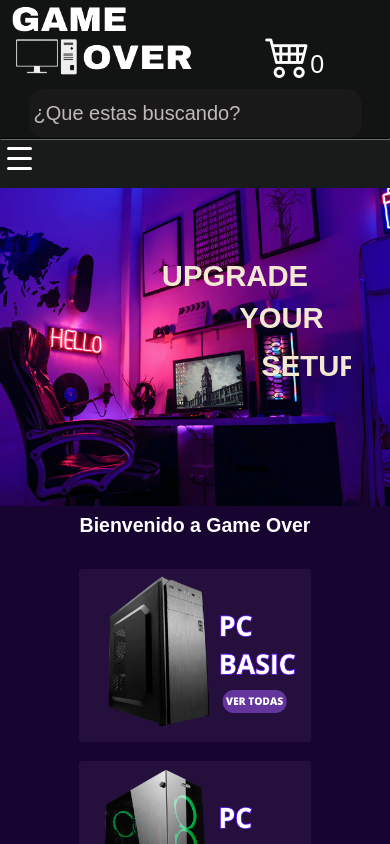
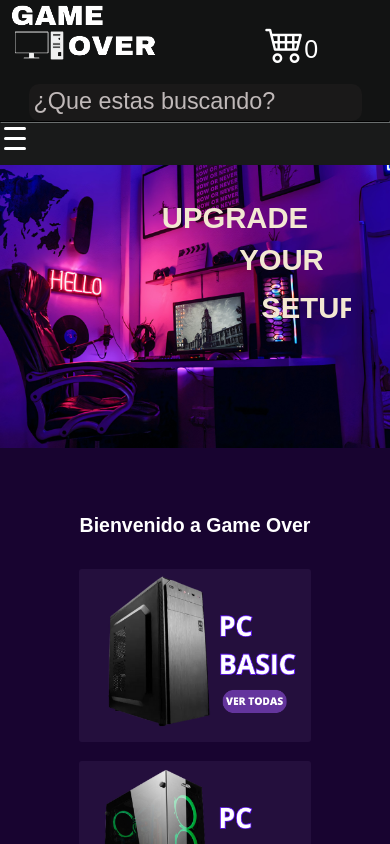
Before and after one commit to RivasLucio/Proyecto-GameOver, a React (Vite) app: page / in a window 390 px wide. Shown: the top 844 px of the page. Built offline with nearby package versions, Linux system fonts and the light colour scheme; no server answers.

Commit message:
se termina proyecto

```diff
--- a/src/components/BurguerButton/BurguerButton.css
+++ b/src/components/BurguerButton/BurguerButton.css
@@ -48,3 +48,11 @@
     transform: rotate(-45deg);
     top: 13px;
   }
+
+  @media (max-width:400px) {
+    .nav-icon-5{
+      width: 31px;
+      height: 30px;
+      margin: 2px 2px;
+    }
+  }
--- a/src/components/CartWidget/CartWidget.css
+++ b/src/components/CartWidget/CartWidget.css
@@ -24,4 +24,7 @@
     .navbarCarrito {
       margin-left: 18vw;
     }
+    .navbarCarrito a i{
+      font-size: 10vw;
+    }
   }
--- a/src/components/NavBar/NavBar.css
+++ b/src/components/NavBar/NavBar.css
@@ -93,6 +93,12 @@
   color: #c0b9b9;
   font-size: 1.2vw;
 }
+@media (max-width: 1300px) {
+  .navbar{
+    height: 80px;
+  }
+
+}
 
 @media (max-width: 1000px) {
   .navbarUnderCategorias a {
@@ -115,7 +121,9 @@
   }
   .navbarImg {
     grid-column: 1/2;
+    width: 50%;
   }
+
 
   .input {
     grid-column: 1/3;
@@ -123,7 +131,7 @@
   }
   .navbar input {
     width: 90%;
-    height: 90%;
+    height: 70%;
     padding-top: 4vw;
     padding-bottom: 4vw;
   }
@@ -149,6 +157,7 @@
 
   .navbarUnder {
     display: block;
+    padding: 3px;
   }
 
   .navbarUnderCategorias.active {
@@ -159,7 +168,7 @@
     left: 3%;
     text-align: center;
     font-size: 5vw;
-    transition: all .5s ease;
+    transition: all .7s ease;
     z-index: -1;
   }
   .navbarUnderCategorias li {
@@ -216,16 +225,28 @@
 
 }
 @media (max-width: 400px) {
+  .navbarImg {
+    width: 80%;
+  }
+  .navbarCarrito a{
+    font-size: 1vw;
+  }
+  .navbar input::placeholder {
+    font-size: 6vw;
+  }
+  .navbar input {
+    border-radius: 10px;
+  }
 
   .navbarUnderCategorias li {
-      margin-top: 12vw;
+      margin-top: 7vw;
     }
     .navbarUnderCategorias.active a , .navbarUnderCategorias a {
       font-size: 5vw;
     }
     .inicial.active {
       height: 400vw;
-        width: 50%;
+        width: 40%;
     }
 
 
--- a/src/components/PaginaFondo/PaginaFondo.css
+++ b/src/components/PaginaFondo/PaginaFondo.css
@@ -75,6 +75,11 @@
       width:100%;
     }
   }
+  @media (max-width: 1300px) {
+    .fondoPrincipalContainer {
+      bottom: 5vw;
+    }
+  }
 
   @media (max-width:500px) {
     .fondoPrincipalContainer {
@@ -100,3 +105,8 @@
   }
 
 }
+@media (max-width:400px) {
+  .fondoPrincipalContainer{
+    bottom: 15vw;
+  }
+}
```
Also changed, not shown: src/components/NavBar/NavBar.jsx (+7 -7 lines).
